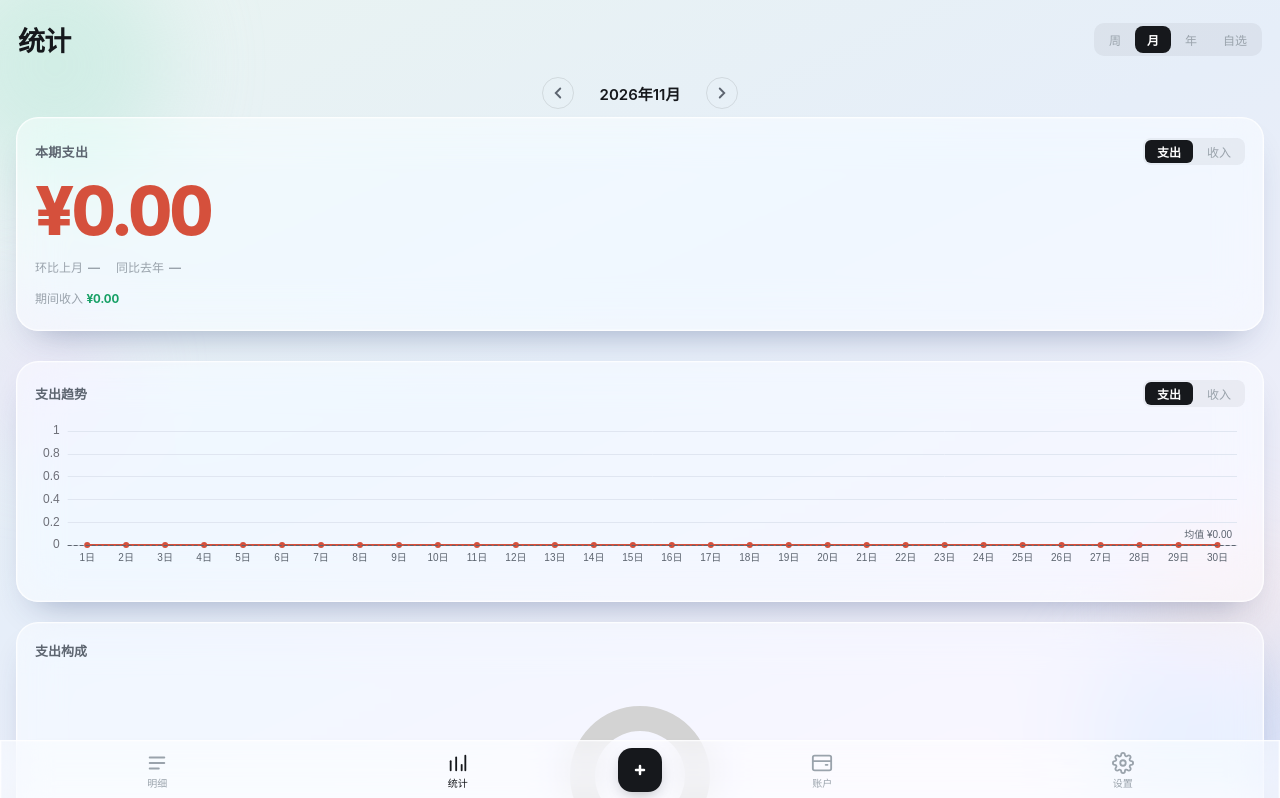
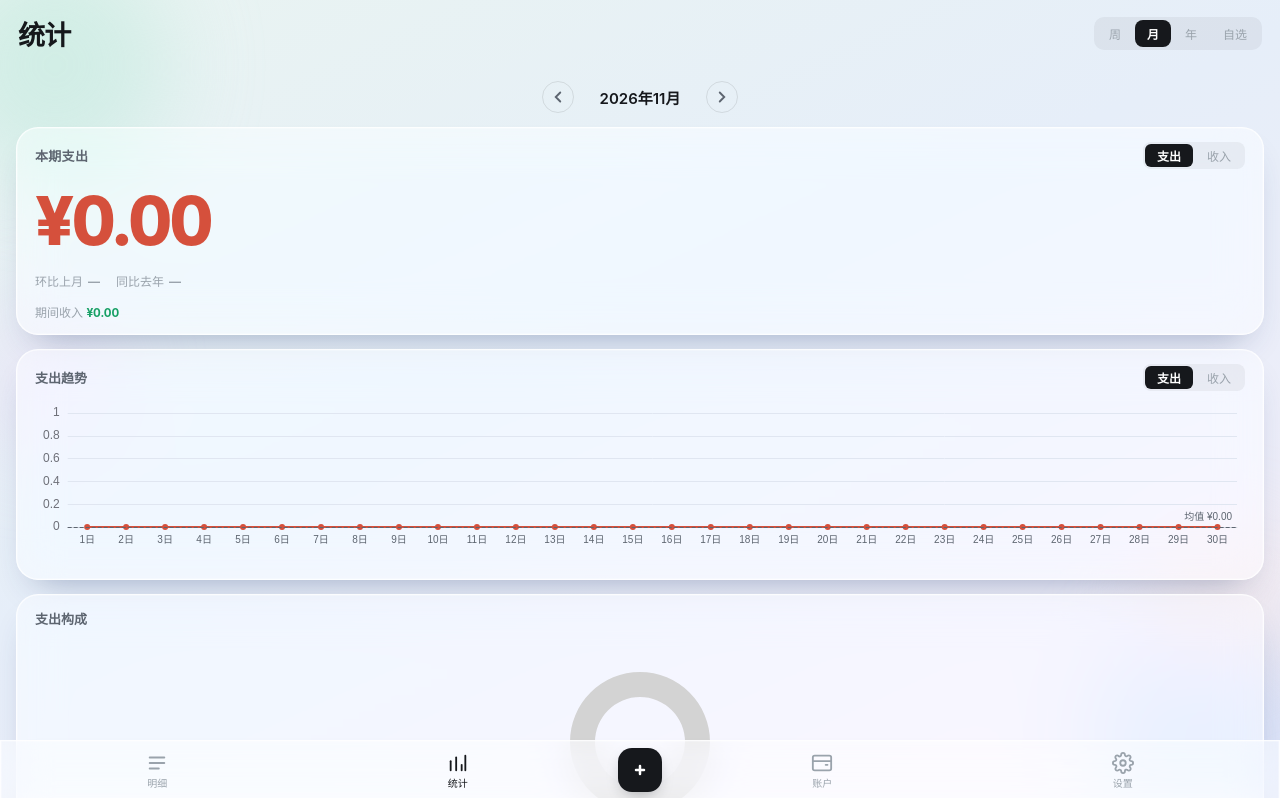
Before and after one commit to heart14/money-book-pwa, a Vue app: page /stats in a window 1280 px wide. Shown: the top 798 px of the page. Built offline with nearby package versions, Linux system fonts and the light colour scheme.

Commit message:
style(stats): 统一统计页卡片/区块垂直间距为14px

```diff
--- a/src/pages/stats/StatsPage.vue
+++ b/src/pages/stats/StatsPage.vue
@@ -798,14 +798,14 @@ function rankLabel(index: number): string {
 }
 
 /* ── 沉浸式头部 ── */
-.st-head { display: flex; align-items: center; justify-content: space-between; padding: 20px 2px 8px; }
+.st-head { display: flex; align-items: center; justify-content: space-between; padding: 14px 2px 14px; }
 .st-title { font-size: var(--fs-page-title); font-weight: 800; letter-spacing: -0.03em; color: var(--ink); }
 .st-mode { display: flex; background: var(--act-bg); border-radius: 10px; padding: 3px; gap: 2px; }
 .st-mode-btn { padding: 5px 12px; border: none; background: transparent; font-size: var(--fs-small); font-weight: 500; color: var(--ink3); border-radius: 8px; cursor: pointer; transition: all 0.15s; font-family: inherit; }
 .st-mode-btn.on { background: var(--ink); color: var(--accent-fg); font-weight: 600; }
 
 /* ── 期间选择 ── */
-.st-period { display: flex; align-items: center; justify-content: center; gap: 14px; padding: 10px 2px 0; }
+.st-period { display: flex; align-items: center; justify-content: center; gap: 14px; padding: 14px 2px 0; }
 .st-period--custom { gap: 4px; flex-wrap: nowrap; overflow-x: auto; white-space: nowrap; -webkit-overflow-scrolling: touch; }
 .st-period--custom .st-period-nav { width: 26px; height: 30px; flex-shrink: 0; }
 .st-period--custom .st-period-label { gap: 0; margin: 0 2px; min-width: auto; }
@@ -815,13 +815,13 @@ function rankLabel(index: number): string {
 .st-period-label { font-size: var(--fs-title); font-weight: 600; color: var(--ink); min-width: 104px; text-align: center; display: inline-flex; align-items: center; justify-content: center; gap: 2px; }
 
 /* ── 收支 hero ── */
-.st-hero { padding: 20px 18px 24px; border-radius: var(--radius-big); margin: 8px 0 30px; }
+.st-hero { padding: 14px 18px 14px; border-radius: var(--radius-big); margin: 14px 0; }
 .st-hero-head { display: flex; align-items: center; justify-content: space-between; }
 .st-hero-label { font-size: var(--fs-ui); color: var(--ink2); font-weight: 600; letter-spacing: 0.3px; }
 .st-hero-seg { display: flex; background: var(--act-bg); border-radius: 8px; padding: 2px; gap: 2px; }
 .st-hero-seg-btn { padding: 3px 12px; border: none; background: transparent; font-size: var(--fs-small); font-weight: 500; color: var(--ink3); border-radius: 6px; cursor: pointer; transition: all 0.15s; font-family: inherit; }
 .st-hero-seg-btn.on { background: var(--ink); color: var(--accent-fg); font-weight: 600; }
-.st-hero-amount { font-size: var(--fs-amount-xl); font-weight: 800; letter-spacing: -0.04em; margin: 8px 0 10px; font-variant-numeric: tabular-nums; line-height: 1.1; }
+.st-hero-amount { font-size: var(--fs-amount-xl); font-weight: 800; letter-spacing: -0.04em; margin: 14px 0; font-variant-numeric: tabular-nums; line-height: 1.1; }
 .c-inc { color: var(--inc); }
 .c-exp { color: var(--exp); }
 .st-hero-comps { display: flex; flex-wrap: wrap; gap: 6px 16px; margin-bottom: 14px; align-items: center; }
@@ -835,9 +835,9 @@ function rankLabel(index: number): string {
 .st-hero-sub b { font-weight: 700; }
 
 /* ── 连续区块 ── */
-.st-block { padding: 18px; border-radius: var(--radius-big); margin-bottom: 20px; }
-.st-block-row { display: flex; align-items: center; justify-content: space-between; margin-bottom: 16px; }
-.st-label { font-size: var(--fs-ui); font-weight: 600; color: var(--ink2); margin-bottom: 16px; display: block; }
+.st-block { padding: 14px 18px; border-radius: var(--radius-big); margin-bottom: 14px; }
+.st-block-row { display: flex; align-items: center; justify-content: space-between; margin-bottom: 14px; }
+.st-label { font-size: var(--fs-ui); font-weight: 600; color: var(--ink2); margin-bottom: 14px; display: block; }
 .st-block-row .st-label { margin-bottom: 0; }
 .st-seg { display: flex; background: var(--act-bg); border-radius: 8px; padding: 2px; gap: 2px; }
 .st-seg-btn { padding: 3px 12px; border: none; background: transparent; font-size: var(--fs-small); font-weight: 500; color: var(--ink3); border-radius: 6px; cursor: pointer; transition: all 0.15s; font-family: inherit; }
```
